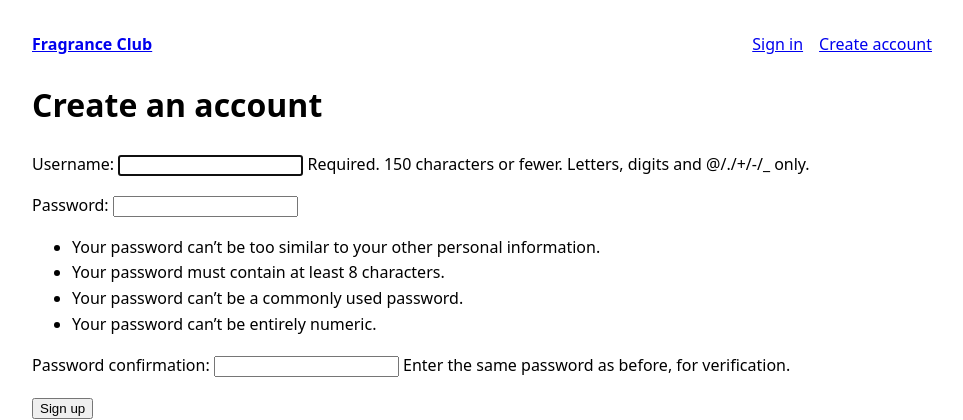
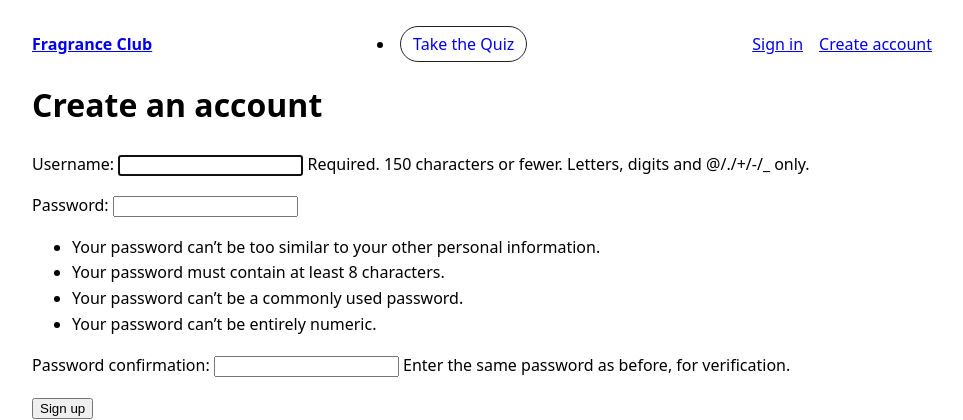
Before and after one commit to AlexandraSelby/django_project, a Django app: page /reviews/signup/ in a window 1280 px wide. Shown: the top 420 px of the page, without its empty margins (158-1121 px from the left). Run offline with Django 5.2, Linux system fonts and the light colour scheme.

Commit message:
feat(nav): add 'Take the Quiz' CTA linking to quiz app (opens in new tab)

```diff
--- a/reviews/templates/reviews/base.html
+++ b/reviews/templates/reviews/base.html
@@ -22,6 +22,13 @@
     <nav aria-label="Primary" style="display:flex;justify-content:space-between;align-items:center;margin-bottom:1rem;">
       <!-- Site logo/title -->
       <a href="{% url 'reviews:home' %}" style="font-weight:600;">Fragrance Club</a>
+      <li>
+  <!-- Cross-app CTA: opens the hosted fragrance quiz in a new tab -->
+  <a href="https://fragrance-quiz-27faab65c010.herokuapp.com/" target="_blank" rel="noopener"
+     style="padding:0.4rem 0.75rem; border:1px solid #222; border-radius:999px; text-decoration:none;">
+    Take the Quiz
+  </a>
+</li>
 
       <!-- Account actions -->
       <ul style="list-style:none;display:flex;gap:1rem;margin:0;padding:0;">
```
